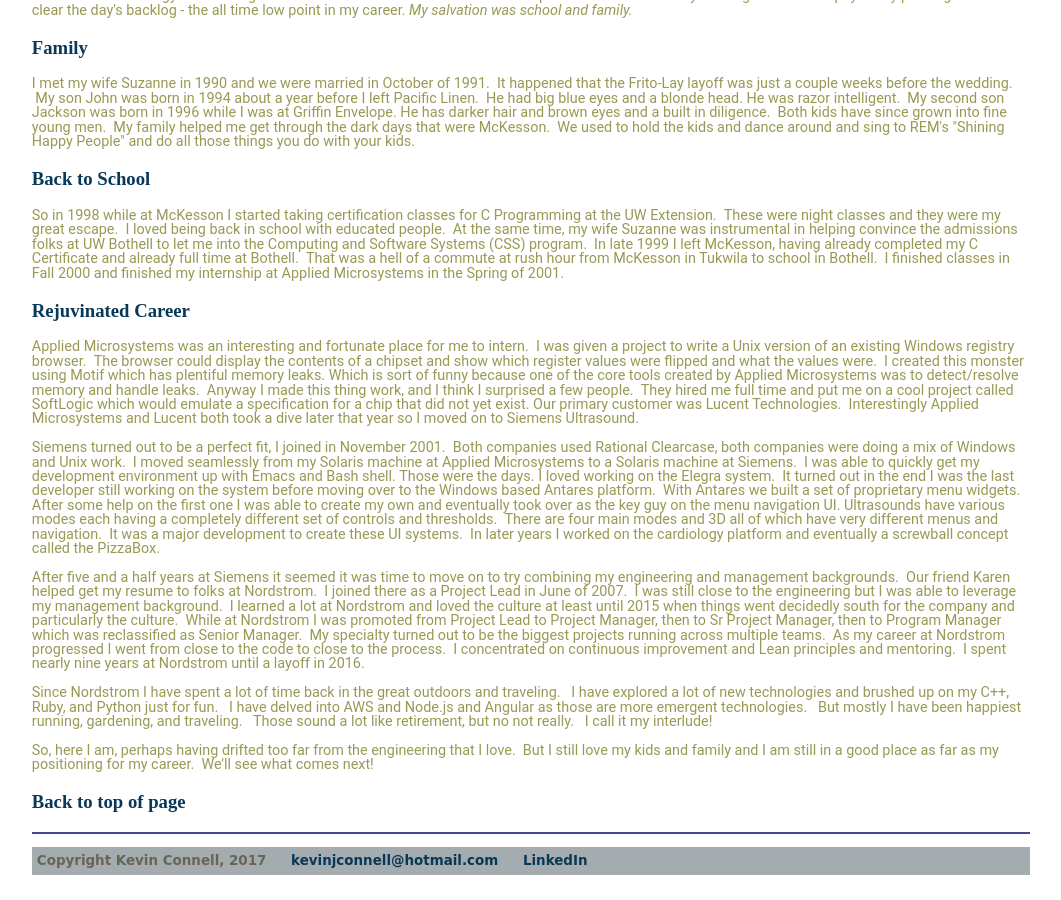
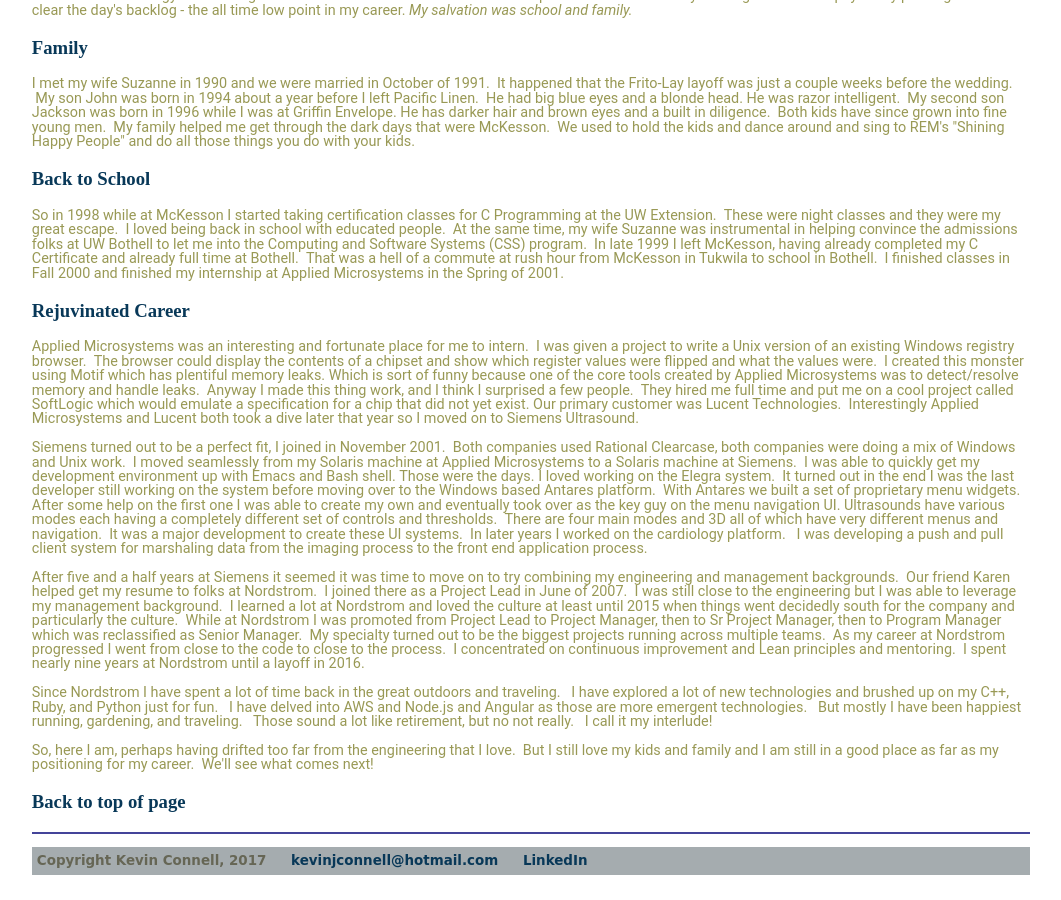
Before and after one commit to mo4dawg/mo4dawg.github.io, a Jekyll site: the page built from about/index.html, in a window 1280 px wide and 900 px high, scrolled down 1913 px. Shown: the whole window, without its empty margins (109-1170 px from the left). Built offline with Jekyll 4.4.1, drawn with Linux system fonts in a browser that asks for light colours.

Commit message:
Update index.html

```diff
--- a/about/index.html
+++ b/about/index.html
@@ -53,7 +53,7 @@
 	<p style="color:#999955">So in 1998 while at McKesson I started taking certification classes for C Programming at the UW Extension. &nbsp;These were night classes and they were my great escape. &nbsp;I loved being back in school with educated people. &nbsp;At the same time, my wife Suzanne was instrumental in helping convince the admissions folks at UW Bothell to let me into the Computing and Software Systems (CSS) program. &nbsp;In late 1999 I left McKesson, having already completed my C Certificate and already full time at Bothell. &nbsp;That was a hell of a commute at rush hour from McKesson in Tukwila to school in Bothell. &nbsp;I finished classes in Fall 2000 and finished my internship at Applied Microsystems in the Spring of 2001.</p>
 	<h3 style="color:#88884f"><a href="https://mo4dawg.github.io/about/#top" name="Career">Rejuvinated Career</a></h3>
 	<p style="color:#999955">Applied Microsystems was an interesting and fortunate place for me to intern. &nbsp;I was given a project to write a Unix version of an existing Windows registry browser. &nbsp;The browser could display the contents of a chipset and show which register values were flipped and what the values were. &nbsp;I created this monster using Motif which has plentiful memory leaks.  Which is sort of funny because one of the core tools created by Applied Microsystems was to detect/resolve memory and handle leaks.&nbsp; Anyway I made this thing work, and I think I surprised a few people. &nbsp;They hired me full time and put me on a cool project called SoftLogic which would emulate a specification for a chip that did not yet exist.  Our primary customer was Lucent Technologies. &nbsp;Interestingly Applied Microsystems and Lucent both took a dive later that year so I moved on to Siemens Ultrasound.</p>
-	<p style="color:#999955">Siemens turned out to be a perfect fit, I joined in November 2001. &nbsp;Both companies used Rational Clearcase, both companies were doing a mix of Windows and Unix work. &nbsp;I moved seamlessly from my Solaris machine at Applied Microsystems to a Solaris machine at Siemens. &nbsp;I was able to quickly get my development environment up with Emacs and Bash shell.  Those were the days.  I loved working on the Elegra system. &nbsp;It turned out in the end I was the last developer still working on the system before moving over to the Windows based Antares platform. &nbsp;With Antares we built a set of proprietary menu widgets.  After some help on the first one I was able to create my own and eventually took over as the key guy on the menu navigation UI.  Ultrasounds have various modes each having a completely different set of controls and thresholds. &nbsp;There are four main modes and 3D all of which have very different menus and navigation. &nbsp;It was a major development to create these UI systems. &nbsp;In later years I worked on the cardiology platform and eventually a screwball concept called the PizzaBox. </p>
+	<p style="color:#999955">Siemens turned out to be a perfect fit, I joined in November 2001. &nbsp;Both companies used Rational Clearcase, both companies were doing a mix of Windows and Unix work. &nbsp;I moved seamlessly from my Solaris machine at Applied Microsystems to a Solaris machine at Siemens. &nbsp;I was able to quickly get my development environment up with Emacs and Bash shell.  Those were the days.  I loved working on the Elegra system. &nbsp;It turned out in the end I was the last developer still working on the system before moving over to the Windows based Antares platform. &nbsp;With Antares we built a set of proprietary menu widgets.  After some help on the first one I was able to create my own and eventually took over as the key guy on the menu navigation UI.  Ultrasounds have various modes each having a completely different set of controls and thresholds. &nbsp;There are four main modes and 3D all of which have very different menus and navigation. &nbsp;It was a major development to create these UI systems. &nbsp;In later years I worked on the cardiology platform.  &nbsp; I was developing a push and pull client system for marshaling data from the imaging process to the front end application process. </p>
 	<p style="color:#999955"> After five and a half years at Siemens it seemed it was time to move on to try combining my engineering and management backgrounds. &nbsp;Our friend Karen helped get my resume to folks at Nordstrom. &nbsp;I joined there as a Project Lead in June of 2007. &nbsp;I was still close to the engineering but I was able to leverage my management background. &nbsp;I learned a lot at Nordstrom and loved the culture at least until 2015 when things went decidedly south for the company and particularly the culture. &nbsp;While at Nordstrom I was promoted from Project Lead to Project Manager, then to Sr Project Manager, then to Program Manager which was reclassified as Senior Manager. &nbsp;My specialty turned out to be the biggest projects running across multiple teams.  &nbsp;As my career at Nordstrom progressed I went from close to the code to close to the process. &nbsp;I concentrated on continuous improvement and Lean principles and mentoring.  &nbsp;I spent nearly nine years at Nordstrom until a layoff in 2016. </p>
        <p style="color:#999955">Since Nordstrom I have spent a lot of time back in the great outdoors and traveling.  &nbsp; I have explored a lot of new technologies and brushed up on my C++, Ruby, and Python just for fun.  &nbsp; I have delved into AWS and Node.js and Angular as those are more emergent technologies.  &nbsp; But mostly I have been happiest running, gardening, and traveling.  &nbsp; Those sound a lot like retirement, but no not really.  &nbsp; I call it my interlude! </p>
 	<p style="color:#999955">So, here I am, perhaps having drifted too far from the engineering that I love.  &nbsp;But I still love my kids and family and I am still in a good place as far as my positioning for my career. &nbsp;We'll see what comes next!</p>
```
